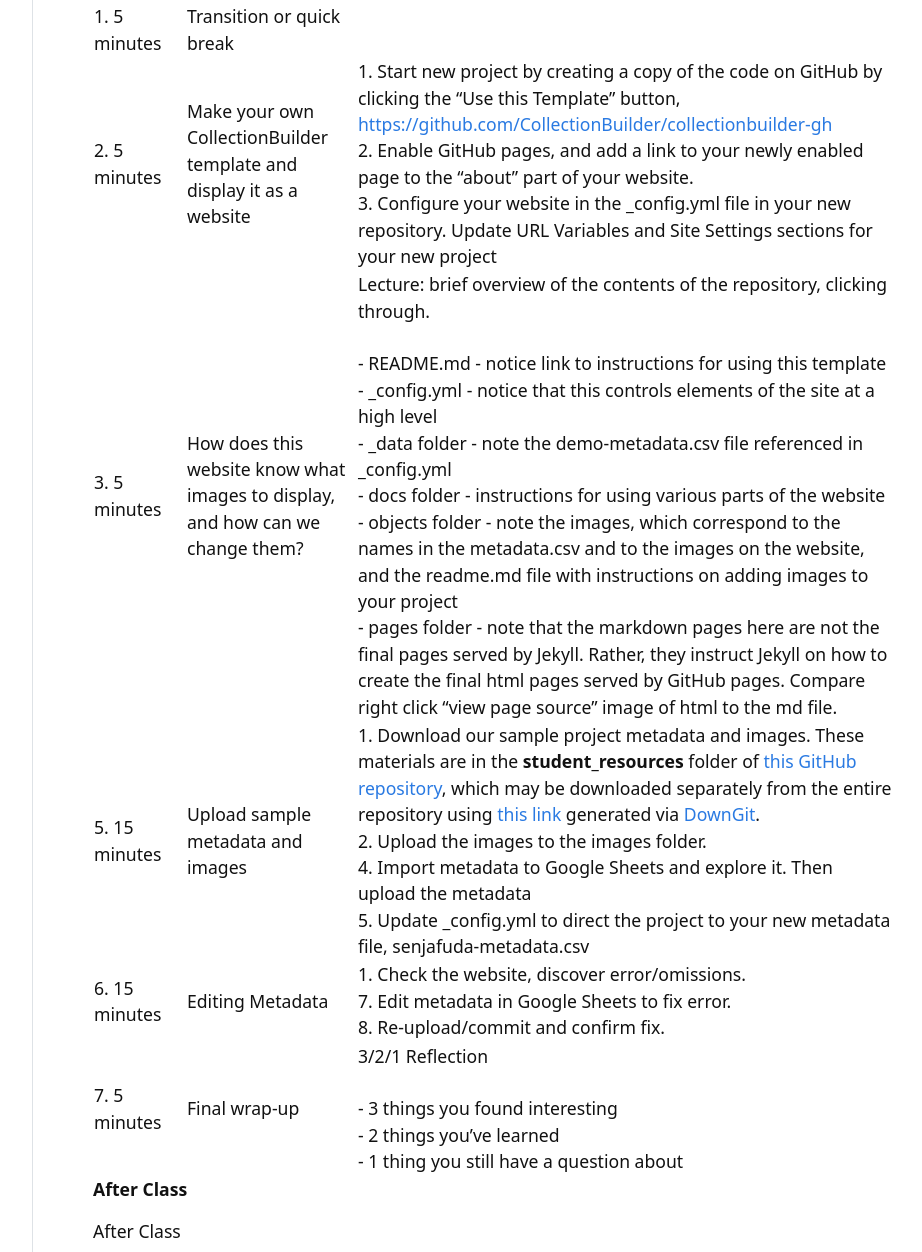
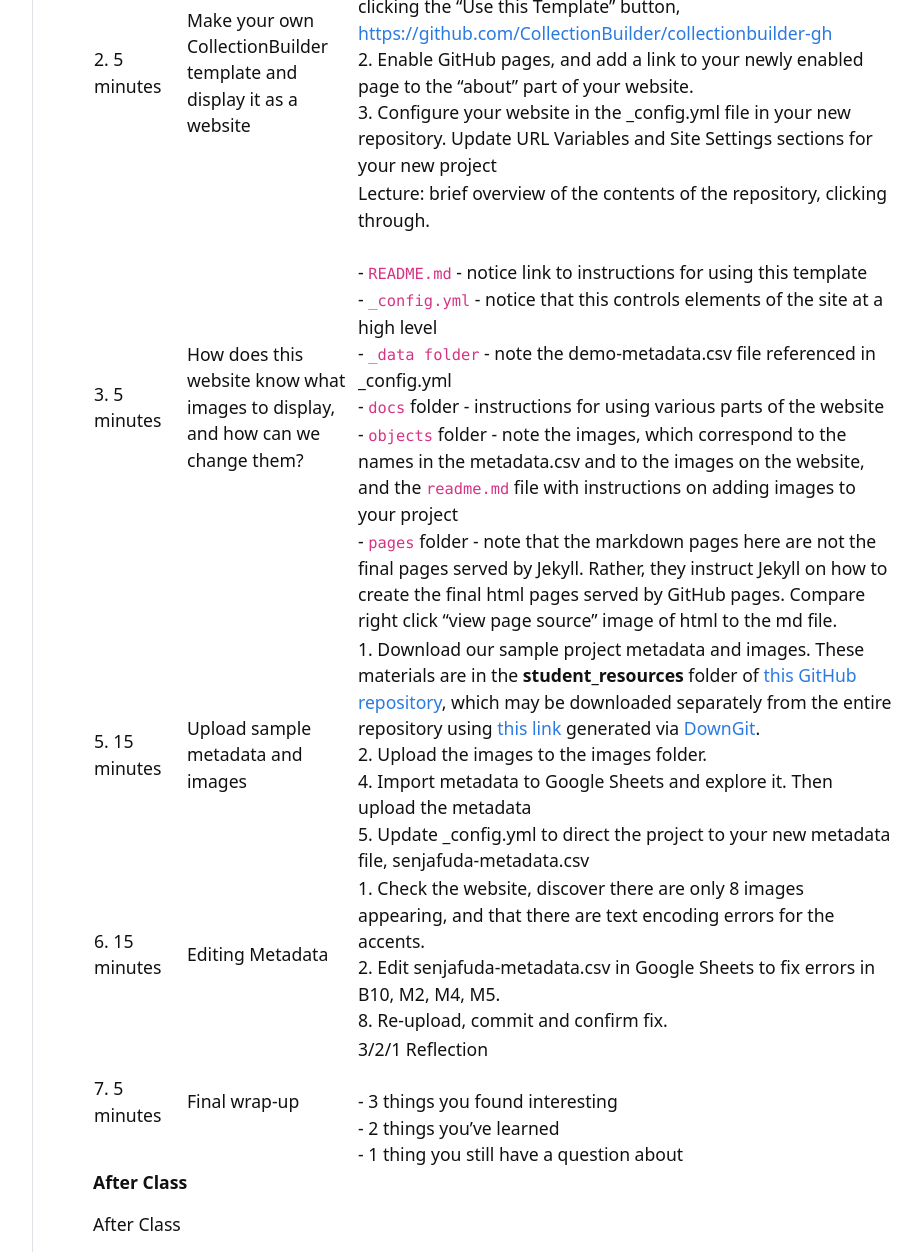
Before and after one commit to gabrielesh/collectionbuilder-workshop, a Jekyll site: the page built from content/1-week_1.md, in a window 1280 px wide and 1400 px high, scrolled down 4306 px, cut to the strip 0-1252 px from the top of the window. Shown: the whole strip, without its empty margins (208-1130 px from the left). Built offline with Jekyll 4.4.1, drawn with Linux system fonts in a browser that asks for light colours; some of the changed text lies outside the part shown.

Commit message:
added errors to metadata sheet, updated lesson 1

```diff
--- a/content/1-week_1.md
+++ b/content/1-week_1.md
@@ -89,13 +81,13 @@ LEARNING SEQUENCE OUTLINE
 
 ----------
 
-## Lesson 3 of 3
+## Lesson 3 of 3. CollectionBuilder-gh Demo Project (50 minutes)
 **Learning Objectives and Aligned Assessments**
 
 | Learning Objectives | Aligned Assessments |
 | --------------- | ----------------- |
 | By the end of this class, you will be able to   | By the end of class, participants will have  |
-|  |  |
+| 1. identify the elements of a CollectionBuilder-gh project that control images and image descriptions (digital objects and their metadata). 2. use Google Sheets or another spreadsheet editing software to make basic edits to an existing spreadsheet.| 1. created and deployed a demo CollectionBuilder-gh project <br> 2. edited project metadata, images, and configuration files to customize their project |
 
 ----------
 ALIGNED STANDARDS/FRAMEWORK
@@ -109,10 +101,10 @@ LEARNING SEQUENCE OUTLINE
 | Estimated time | Topic/Material Covered | Activity/Delivery Method |
 | -------------- | ----- | ------------------- |
 | 1. 5 minutes   | Transition or quick break  |   |
-| 2. 5 minutes   | Make your own CollectionBuilder template and display it as a website           | 1. Start new project by creating a copy of the code on GitHub by clicking the “Use this Template” button, [https://github.com/CollectionBuilder/collectionbuilder-gh](https://github.com/CollectionBuilder/collectionbuilder-gh) <br>2. Enable GitHub pages, and add a link to your newly enabled page to the “about” part of your website.  <br> 3. Configure your website in the _config.yml file in your new repository. Update URL Variables and Site Settings sections for your new project|
-| 3. 5 minutes  | How does this website know what images to display, and how can we change them? | Lecture: brief overview of the contents of the repository, clicking through.<br><br>- README.md - notice link to instructions for using this template<br>- _config.yml - notice that this controls elements of the site at a high level<br>- _data folder - note the demo-metadata.csv file referenced in _config.yml<br>- docs folder - instructions for using various parts of the website<br>- objects folder - note the images, which correspond to the names in the metadata.csv and to the images on the website, and the readme.md file with instructions on adding images to your project<br>- pages folder - note that the markdown pages here are not the final pages served by Jekyll. Rather, they instruct Jekyll on how to create the final html pages served by GitHub pages. Compare right click “view page source” image of html to the md file. |
+| 2. 5 minutes   | Make your own CollectionBuilder template and display it as a website   | 1. Start new project by creating a copy of the code on GitHub by clicking the “Use this Template” button, [https://github.com/CollectionBuilder/collectionbuilder-gh](https://github.com/CollectionBuilder/collectionbuilder-gh) <br>2. Enable GitHub pages, and add a link to your newly enabled page to the “about” part of your website.  <br> 3. Configure your website in the _config.yml file in your new repository. Update URL Variables and Site Settings sections for your new project|
+| 3. 5 minutes  | How does this website know what images to display, and how can we change them? | Lecture: brief overview of the contents of the repository, clicking through.<br><br>- `README.md` - notice link to instructions for using this template<br>- `_config.yml` - notice that this controls elements of the site at a high level<br>- `_data folder` - note the demo-metadata.csv file referenced in _config.yml<br>- `docs` folder - instructions for using various parts of the website<br>- `objects` folder - note the images, which correspond to the names in the metadata.csv and to the images on the website, and the `readme.md` file with instructions on adding images to your project<br>- `pages` folder - note that the markdown pages here are not the final pages served by Jekyll. Rather, they instruct Jekyll on how to create the final html pages served by GitHub pages. Compare right click “view page source” image of html to the md file. |
 | 5. 15 minutes  | Upload sample metadata and images | 1. Download our sample project metadata and images. These materials are in the **student_resources** folder of [this GitHub repository](https://github.com/learn-static/collectionbuilder-workshop), which may be downloaded separately from the entire repository using [this link](https://downgit.github.io/#/home?url=https://github.com/learn-static/collectionbuilder-workshop/tree/main/student_materials) generated via [DownGit](https://downgit.github.io/#/home).  <br>2. Upload the images to the images folder.<br>4. Import metadata to Google Sheets and explore it. Then upload the metadata <br>5. Update _config.yml to direct the project to your new metadata file, senjafuda-metadata.csv |
-| 6. 15 minutes | Editing Metadata| 1. Check the website, discover error/omissions.<br>7. Edit metadata in Google Sheets to fix error.<br>8. Re-upload/commit and confirm fix.  |
+| 6. 15 minutes | Editing Metadata| 1. Check the website, discover there are only 8 images appearing, and that there are text encoding errors for the accents.<br>2. Edit senjafuda-metadata.csv in Google Sheets to fix errors in B10, M2, M4, M5.<br>8. Re-upload, commit and confirm fix.  |
 | 7. 5 minutes   | Final wrap-up  | 3/2/1 Reflection<br><br>- 3 things you found interesting<br>- 2 things you’ve learned<br>- 1 thing you still have a question about   |
 
 
```
Also changed, not shown: other parts of content/1-week_1.md (+0 -8 lines), student_materials/senjafuda-metadata.csv (+4 -4 lines).
